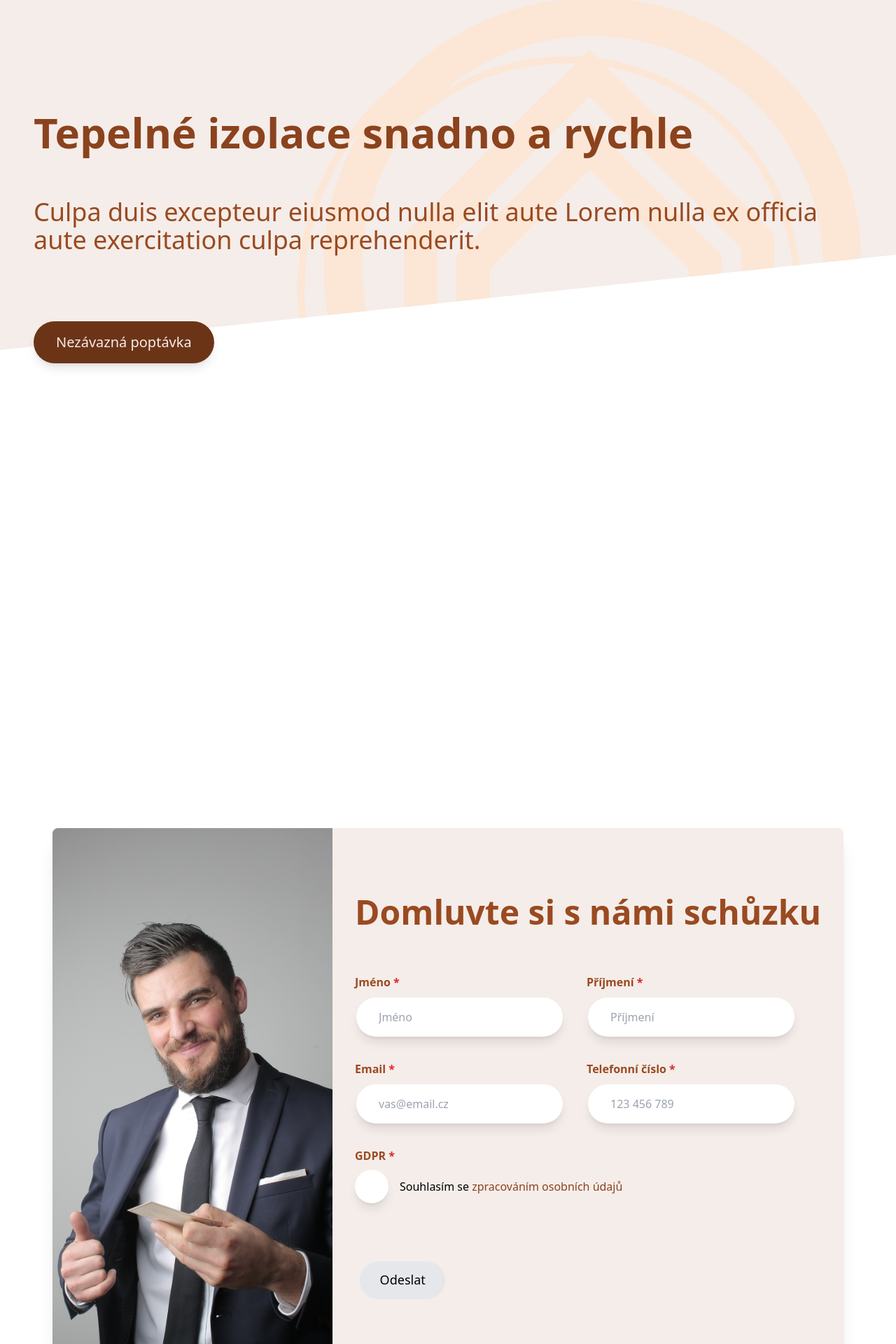
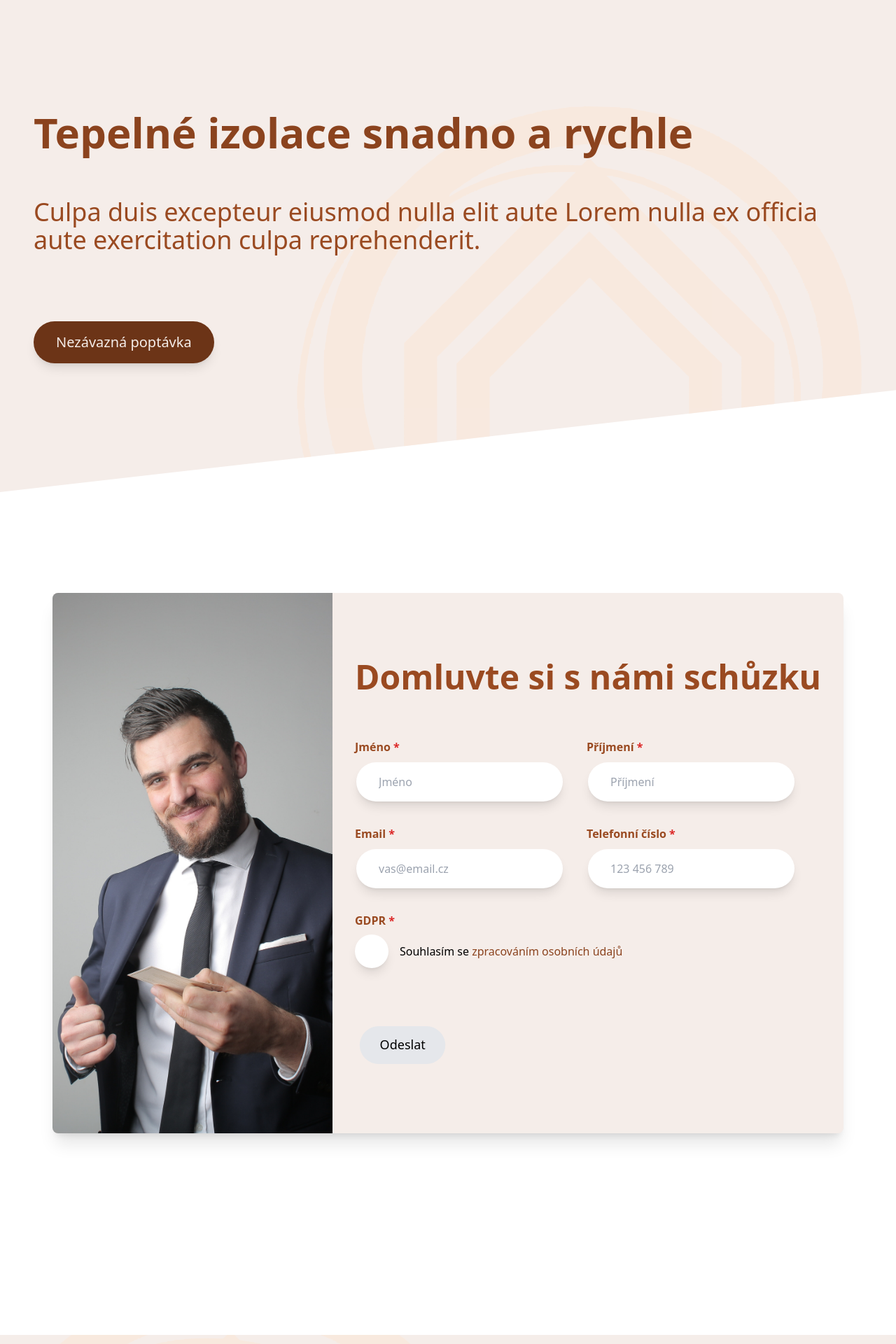
Before and after one commit to OndrejJuda/tepelne-izolace, a Next.js app: page / in a window 1280 px wide. Shown: the part 180-2100 px from the top of the page at 70% size. Built offline with nearby package versions, Linux system fonts and the light colour scheme.

Commit message:
section wrapper

```diff
--- a/components/Benefits.jsx
+++ b/components/Benefits.jsx
@@ -1,5 +1,5 @@
 import React from 'react';
-import { HSecondary } from './';
+import { HSecondary, SectionWrapper } from './';
 import { AiOutlineVideoCamera } from 'react-icons/ai';
 import { BsPersonCheck } from 'react-icons/bs';
 import { RiPriceTag3Line } from 'react-icons/ri';
@@ -19,12 +19,10 @@ const benefits = [
 
 const Benefits = () => {
   return (
-    <section
+    <SectionWrapper
       id='benefity'
-      className='flex py-16 lg:py-36 xl:my-48'
+      innerDivStyle='flex flex-col items-center bg-primary-50 px-32 relative overflow-hidden'
     >
-      <div className='flex flex-col items-center
-      bg-primary-50 px-32 my-8 md:my-36 relative overflow-hidden'>
       <img
         src='/logo/logo-one-color.svg'
         alt='logo'
@@ -50,8 +48,7 @@ const Benefits = () => {
           }
         </ul>
       </div>
-      </div>
-    </section>
+    </SectionWrapper>
   );
 };
 
--- a/components/Contacts.jsx
+++ b/components/Contacts.jsx
@@ -1,13 +1,12 @@
 import React from 'react';
-import { Form, HSecondary } from './';
+import { Form, HSecondary, SectionWrapper } from './';
 
 const Contacts = () => {
   return (
-    <section
+    <SectionWrapper
       id='kontakty'
-      className='flex justify-center py-16 lg:py-36 xl:my-48'
+      innerDivStyle='bg-primary-50 lg:flex mx-8 rounded-lg overflow-hidden shadow-xl'
     >
-      <div className='bg-primary-50 lg:flex my-8 md:my-36 mx-8 rounded-lg overflow-hidden shadow-xl'>
       <img
         src='/business/smiling-businessman.jpg'
         alt='smiling businessman'
@@ -17,8 +16,7 @@ const Contacts = () => {
         <HSecondary additionalStyling='mb-8 lg:mb-16 text-4xl lg:text-5xl'>Domluvte si s námi schůzku</HSecondary>
         <Form />
       </div>
-      </div>
-    </section>
+    </SectionWrapper>
   );
 };
 
--- a/components/Header.jsx
+++ b/components/Header.jsx
@@ -27,7 +27,7 @@ const Header = () => {
 
   return (
     <header
-      className='flex justify-start items-center py-8'
+      className='flex justify-start items-center py-8 bg-primary-50'
     >
       <div className='mx-auto md:ml-16 xl:ml-36'>
         <Link href='/'>
--- a/components/Hero.jsx
+++ b/components/Hero.jsx
@@ -3,19 +3,14 @@ import { CTAButton } from './';
 
 const Hero = () => {
   return (
-    <section className='flex flex-col items-center py-16 lg:py-40'>
-      <div
-        className='absolute top-0 left-0 w-full -z-10 bg-primary-50 h-screen md:h-[85vh] md:clip-hero overflow-hidden'
-      >
-        <div className='relative'>
-          <img
-            src='/logo/logo-one-color.svg'
-            alt='logo'
-            className='absolute top-[600px] -right-44 md:right-32 md:top-64 scale-125'
-          />
-        </div>
-      </div>
-      <div className='flex flex-col justify-center items-center lg:items-start p-6 sm:px-12 h-[calc(100vh-155px)] md:h-auto'>
+    <section className='flex flex-col items-center py-16 lg:py-40 bg-primary-50 md:clip-hero overflow-hidden relative'>
+      <img
+        src='/logo/logo-one-color.svg'
+        alt='logo'
+        className='absolute opacity-50 top-[600px] -right-44 md:right-32 md:top-64 scale-125'
+      />
+      <div className='flex flex-col justify-center items-center lg:items-start p-6 sm:px-12 h-[calc(100vh-155px)] md:h-auto relative'>
+
         <h1 className='text-5xl md:text-6xl font-bold text-primary-600 mb-16'>
           Tepelné izolace snadno a rychle
         </h1>
--- a/components/Process.jsx
+++ b/components/Process.jsx
@@ -1,5 +1,5 @@
 import React from 'react';
-import { CTAButton, HSecondary } from './';
+import { CTAButton, HSecondary, SectionWrapper } from './';
 
 const processSteps = [
   { image: '/business/first-contact.jpg', title: 'První kontakt', descripton: 'Nostrud elit sunt mollit reprehenderit adipisicing quis cupidatat dolor enim sit.' },
@@ -11,11 +11,10 @@ const processSteps = [
 
 const Process = () => {
   return (
-    <section
+    <SectionWrapper
       id='proces'
-      className='flex justify-center py-16 lg:py-36 xl:my-48'
+      innerDivStyle='flex flex-col justify-center items-center'
     >
-      <div className='flex flex-col my-8 md:my-36 justify-center items-center'>
       <HSecondary additionalStyling='text-4xl md:text-5xl mb-32'>Jak to u nás funguje?</HSecondary>
       <ul className='flex flex-col gap-24 xl:gap-16 mb-16 xl:mb-32 mx-8 lg:mx-16'>
         {
@@ -48,8 +47,7 @@ const Process = () => {
         }
       </ul>
       <CTAButton>Nezávazná poptávka</CTAButton>
-      </div>
-    </section>
+    </SectionWrapper>
   );
 };
 
--- /dev/null
+++ b/components/SectionWrapper.jsx
@@ -0,0 +1,18 @@
+import React from 'react';
+
+const SectionWrapper = ({ children, id, sectionStyle, innerDivStyle }) => {
+  return (
+    <section
+    id={id}
+    className={`flex justify-center my-48 xl:my-0  ${sectionStyle}`}
+    >
+      <div
+      className={`xl:my-36 ${innerDivStyle}`}
+      >
+        {children}
+      </div>
+    </section>
+  );
+};
+
+export default SectionWrapper;
--- a/components/Services.jsx
+++ b/components/Services.jsx
@@ -1,13 +1,12 @@
 import React from 'react';
-import { HSecondary } from './';
+import { HSecondary, SectionWrapper } from './';
 
 const Services = () => {
   return (
-    <section
+    <SectionWrapper
       id='služby'
-      className='flex justify-center py-16 lg:py-36 xl:my-48 mx-8 md:mx-16 lg:mx-36'
+      innerDivStyle='mx-8 md:mx-16 lg:mx-36 bg-primary-50 flex flex-col xl:flex-row rounded-lg overflow-hidden shadow-xl'
     >
-      <div className='bg-primary-50 flex flex-col xl:flex-row my-8 md:my-36 rounded-lg overflow-hidden shadow-xl'>
       <div
         className='p-8 lg:p-20
           flex-1 flex flex-col justify-center order-2 xl:order-1'
@@ -33,8 +32,7 @@ const Services = () => {
         alt='vata'
         className='flex-1 object-cover w-auto h-[200px] xl:h-auto xl:w-[300px] order-1 xl:order-2'
       />
-      </div>
-    </section>
+    </SectionWrapper>
   );
 };
 
--- a/components/index.js
+++ b/components/index.js
@@ -8,4 +8,5 @@ export { HSecondary } from './Headings';
 export { default as Hero } from './Hero';
 export { default as Process } from './Process';
 export { default as References } from './References';
+export { default as SectionWrapper } from './SectionWrapper';
 export { default as Services } from './Services';
```
Lines whose indentation alone changed are shown as unchanged.
